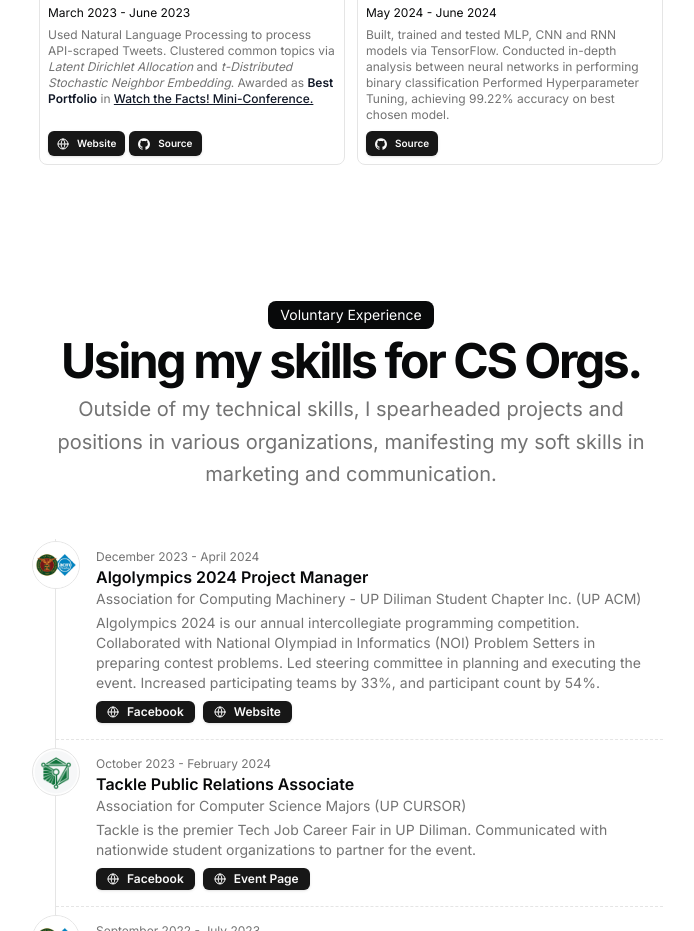
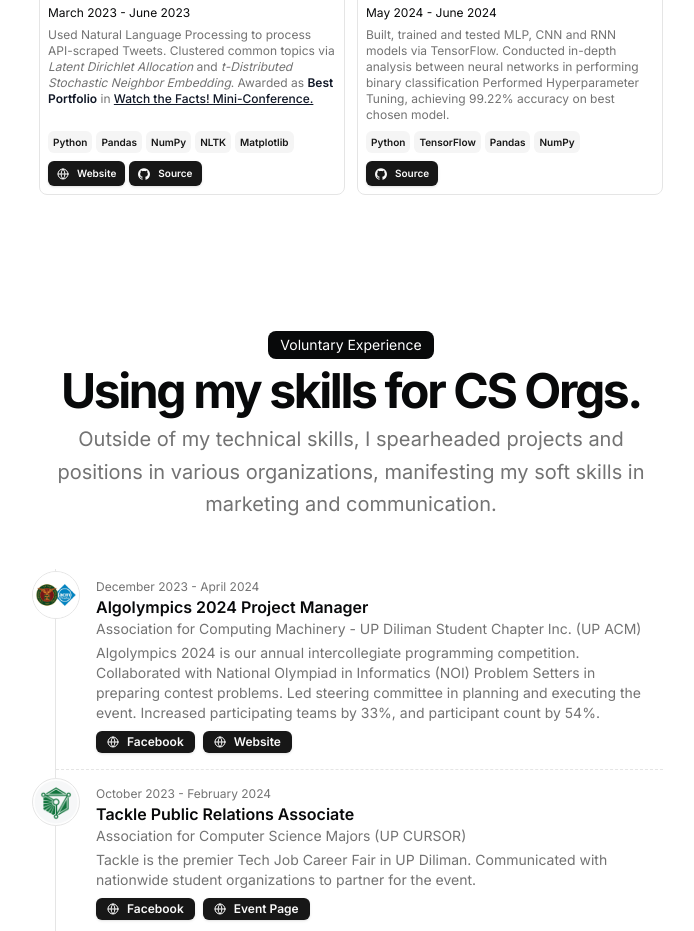
Before and after one commit to aritako/portfolio, a Next.js app: page / in a window 1280 px wide. Shown: the part 2340-3271 px from the top of the page, without its empty margins (289-983 px from the left). Built offline with nearby package versions, Linux system fonts and the light colour scheme.

Commit message:
fix: add missing fields

```diff
--- a/src/data/resume.tsx
+++ b/src/data/resume.tsx
@@ -208,8 +208,8 @@
       active: true,
       description: 'Used Natural Language Processing to process API-scraped Tweets. \
       Clustered common topics via _Latent Dirichlet Allocation_ and _t-Distributed Stochastic Neighbor Embedding_.\
-      Awarded as **Best Portfolio** in [Watch the Facts! Mini-Conference.](https://dcs.upd.edu.ph/news/watch-facts-mini-conference-data-science-and-disinformation-philippines/)\
-      ',
+      Awarded as **Best Portfolio** in [Watch the Facts! Mini-Conference.](https://dcs.upd.edu.ph/news/watch-facts-mini-conference-data-science-and-disinformation-philippines/)',
+      technologies: ['Python', 'Pandas', 'NumPy', 'NLTK', 'Matplotlib'],
       links: [
         {
           type: 'Website',
@@ -223,6 +223,7 @@
         }
       ],
       image: '/golden-era.png',
+      video: '',
     },
     {
       title: 'Neural Network Models for Electrodes',
@@ -231,8 +232,8 @@
       active: true,
       description: 'Built, trained and tested MLP, CNN and RNN models via TensorFlow. \
       Conducted in-depth analysis between neural networks in performing binary classification\
-      Performed Hyperparameter Tuning, achieving 99.22% accuracy on best chosen model.\
-      ',
+      Performed Hyperparameter Tuning, achieving 99.22% accuracy on best chosen model.',
+      technologies: ['Python', 'TensorFlow', 'Pandas', 'NumPy'],
       links: [
         {
           type: 'Source',
@@ -241,6 +242,7 @@
         }
       ],
       image: '/electrodes.png',
+      video: '',
     }
   ],
   volunteering: [
```
